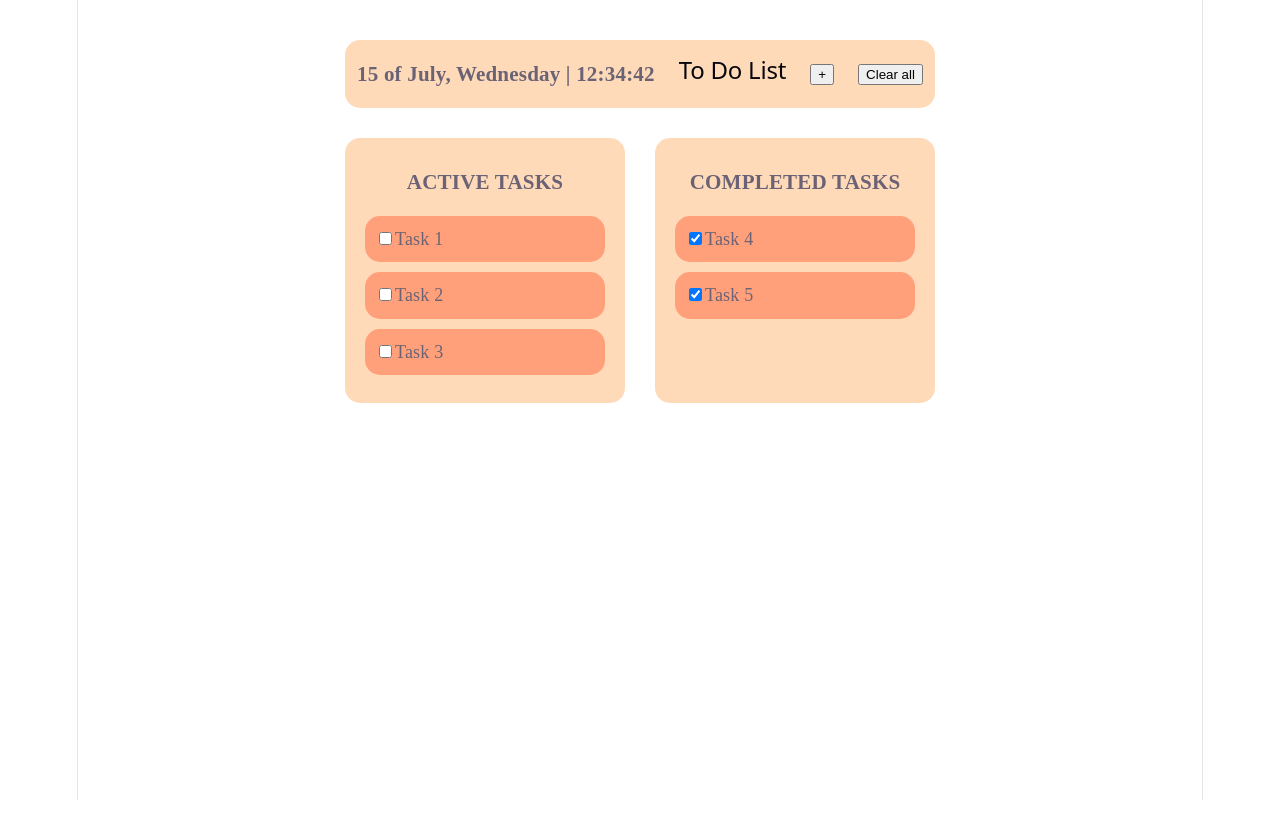
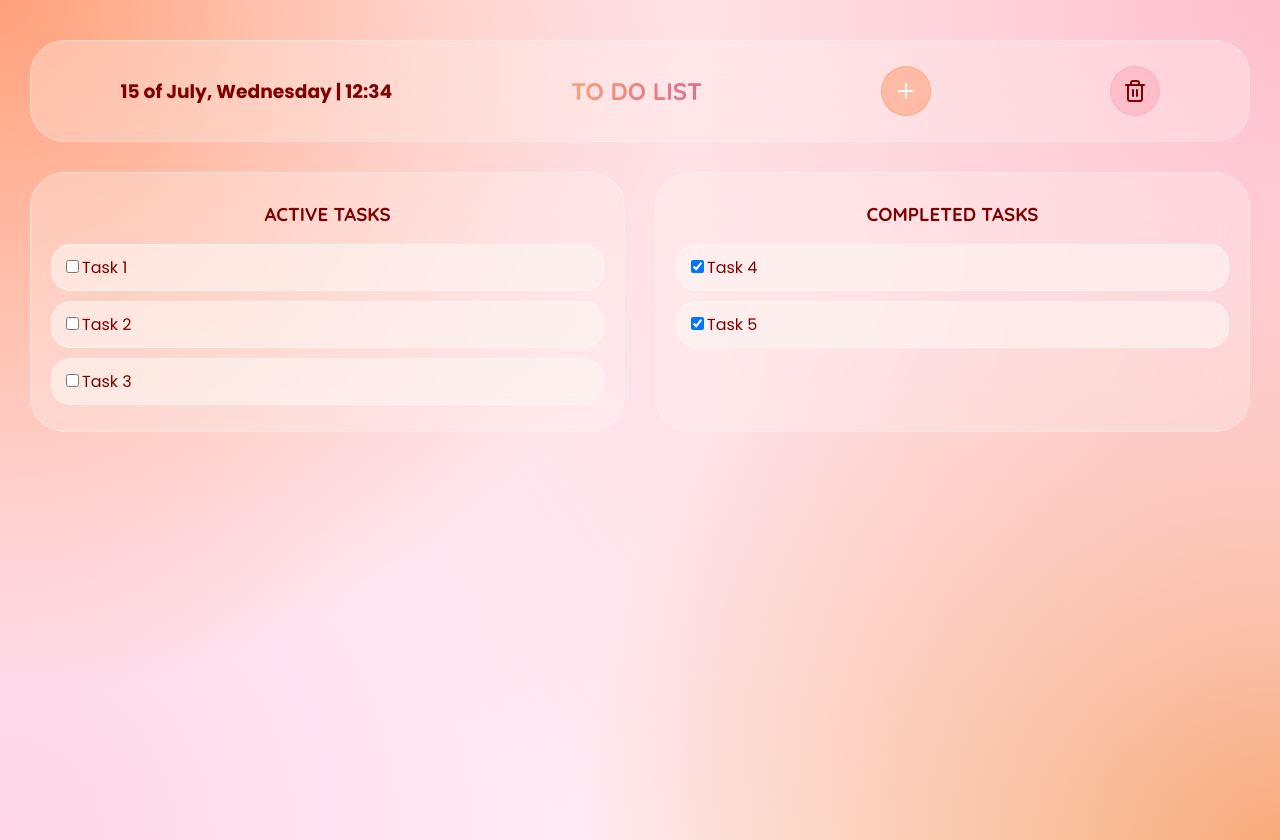
Before and after one commit to vergiene/todo-app, a React (Vite) app: page / in a window 1280 px wide. Before the commit the page ends 800 px from the top, so only its background shows below. Built offline with nearby package versions, Linux system fonts and the light colour scheme.

Commit message:
Add gradient on the background, install icons for buttons

```diff
--- a/index.html
+++ b/index.html
@@ -3,6 +3,9 @@
   <head>
     <meta charset="UTF-8" />
     <link rel="icon" type="image/svg+xml" href="/favicon.svg" />
+    <link rel="preconnect" href="https://fonts.googleapis.com">
+    <link rel="preconnect" href="https://fonts.gstatic.com" crossorigin>
+    <link href="https://fonts.googleapis.com/css2?family=Poppins:ital,wght@0,100;0,200;0,300;0,400;0,500;0,600;0,700;0,800;0,900;1,100;1,200;1,300;1,400;1,500;1,600;1,700;1,800;1,900&family=Quicksand:wght@300..700&display=swap" rel="stylesheet">
     <meta name="viewport" content="width=device-width, initial-scale=1.0" />
     <title>todo-app</title>
   </head>
--- a/package.json
+++ b/package.json
@@ -10,6 +10,7 @@
     "preview": "vite preview"
   },
   "dependencies": {
+    "lucide-react": "^1.26.0",
     "react": "^19.2.7",
     "react-dom": "^19.2.7"
   },
--- a/src/App.css
+++ b/src/App.css
@@ -1,16 +1,26 @@
 .App {
-  max-width: 2000px;
-  margin: 0 auto;
-  font-family: "Times New Roman", Times, serif;
+  font-family: Poppins, sans-serif;
+  color: maroon;
 }
 
 .header {
   display: flex;
   justify-content: space-around;
   align-items: center;
-  background: peachpuff;
-  border-radius: 15px;
+  border-radius: 35px;
   margin: 40px 30px 0 30px;
+  min-height: 100px;
+  background: rgba(253, 246, 240, 0.3);
+  backdrop-filter: blur(20px);
+  -webkit-backdrop-filter: blur(20px);
+  border: 1px solid rgba(253, 246, 240, 0.5);
+}
+
+.title {
+  background: linear-gradient(to right, lightsalmon, lightcoral, palevioletred);
+  -webkit-background-clip: text;
+  background-clip: text;
+  color: transparent;
 }
 
 .content {
@@ -21,25 +31,32 @@
 }
 
 .activeTasks, .completedTasks {
-  background: peachpuff;
-  border-radius: 15px;
+  border-radius: 35px;
   padding: 10px;
   flex: 1 1 280px;
-  min-width: 280px;
+  min-width: 250px;
   box-sizing: border-box;
+  max-height: 400px;
+  overflow-y: scroll;
+  background: rgba(253, 246, 240, 0.3);
+  backdrop-filter: blur(20px);
+  -webkit-backdrop-filter: blur(20px);
+  border: 1px solid rgba(253, 246, 240, 0.5);
 }
 
-.cardTitle, .emptyMessage {
+.cardTitle, .emptyMessage, .title {
   text-align: center;
+  font-family: Quicksand, sans-serif;
 }
 
 .taskRow {
   display: flex;
   justify-content: space-between;
   text-align: left;
-  background: lightsalmon;
+  background: rgba(253, 246, 240, 0.6);
+  border: 1px solid rgba(253, 246, 240, 0.8);
   padding: 10px;
-  border-radius: 15px;
+  border-radius: 20px;
   margin: 10px;
 }
 
@@ -60,3 +77,47 @@
 .tasksList {
   padding-inline-start: 0;
 }
+
+.clearAllButton, .addNewTaskButton {
+  height: 50px;
+  width: 50px;
+  border-radius: 50%;
+  border: none;
+  display: flex;
+  justify-content: center;
+  align-items: center;
+}
+
+.addNewTaskButton {
+  background: rgba(255, 160, 122, 0.6);
+  border: 1px solid rgba(255, 160, 122, 0.7);
+  backdrop-filter: blur(20px);
+  --webkit-backdrop-filter: blur(20px);
+  color: white;
+}
+
+.clearAllButton {
+  background: rgba(253, 170, 186, 0.6);
+  border: 1px solid rgba(253, 170, 186, 0.7);
+  backdrop-filter: blur(20px);
+  --webkit-backdrop-filter: blur(20px);
+  color: maroon;
+}
+
+.taskButton {
+  background: none;
+  border: none;
+  color: maroon;
+}
+
+.saveButton {
+  height: 25px;
+  width: 30px;
+  border-radius: 20px;
+  display: flex;
+  justify-content: center;
+  align-items: center;
+  background: none;
+  border: none;
+  color: maroon;
+}
--- a/src/App.jsx
+++ b/src/App.jsx
@@ -3,6 +3,7 @@ import useLocalStorage from './useLocalStorage.js';
 import ToDoList from "./ToDoList.jsx";
 import ToDoForm from "./ToDoForm.jsx";
 import Clock from "./Clock.jsx";
+import { Trash2 } from 'lucide-react'
 
 function App() {
   const [tasks, setTasks] = useLocalStorage('tasks', [
@@ -61,21 +62,24 @@ function App() {
     <div className="App">
       <div className="header">
         <Clock/>
-        <h2 className="title">To Do List</h2>
+        <h2 className="title">TO DO LIST</h2>
         <ToDoForm onAddTask={onAddTask}/>
-        <button className="clearAllButton" type="button" onClick={handleClearAll} disabled={!tasks.length}>Clear all
+        <button className="clearAllButton" type="button" onClick={handleClearAll} disabled={!tasks.length}><Trash2/>
         </button>
       </div>
       <div className="content">
-        <div className="activeTasks"><h3 className="cardTitle">ACTIVE TASKS</h3><ToDoList tasks={activeTasks} toggleTask={toggleTask}
-                                                                    handleDelete={handleDelete}
-                                                                    handleEditTask={handleEditTask}
-                                                                    message={activeMessage}/>
+        <div className="activeTasks"><h3 className="cardTitle">ACTIVE TASKS</h3><ToDoList tasks={activeTasks}
+                                                                                          toggleTask={toggleTask}
+                                                                                          handleDelete={handleDelete}
+                                                                                          handleEditTask={handleEditTask}
+                                                                                          message={activeMessage}/>
         </div>
-        <div className="completedTasks"><h3 className="cardTitle">COMPLETED TASKS</h3><ToDoList tasks={completedTasks} toggleTask={toggleTask}
-                                                                          handleDelete={handleDelete}
-                                                                          handleEditTask={handleEditTask}
-                                                                          message={completedMessage}/></div>
+        <div className="completedTasks"><h3 className="cardTitle">COMPLETED TASKS</h3><ToDoList tasks={completedTasks}
+                                                                                                toggleTask={toggleTask}
+                                                                                                handleDelete={handleDelete}
+                                                                                                handleEditTask={handleEditTask}
+                                                                                                message={completedMessage}/>
+        </div>
       </div>
     </div>
   )
--- a/src/Clock.jsx
+++ b/src/Clock.jsx
@@ -12,12 +12,11 @@ function Clock() {
 		const monthName = monthNames[month];
 		const hour = date.getHours().toString().padStart(2, '0');
 		const minute = date.getMinutes().toString().padStart(2, '0');
-		const second = date.getSeconds().toString().padStart(2, '0');
-		return `${day} of ${monthName}, ${dayName} | ${hour}:${minute}:${second}`;
+		return `${day} of ${monthName}, ${dayName} | ${hour}:${minute}`;
 	}
 
 	useEffect(() => {
-		const id = setInterval(() => {setDate(new Date())}, 1000);
+		const id = setInterval(() => {setDate(new Date())}, 60000);
 		return () => {
 			clearInterval(id);
 		};
--- a/src/ToDoForm.jsx
+++ b/src/ToDoForm.jsx
@@ -1,4 +1,5 @@
 import {useEffect, useRef, useState} from "react";
+import { Plus, Check } from 'lucide-react';
 
 function ToDoForm({ onAddTask }) {
 	const [newTask, setNewTask] = useState('');
@@ -35,9 +36,9 @@ function ToDoForm({ onAddTask }) {
 	return (isBoxNeeded ?
 			<>
 				<input type="text" value={newTask} ref={inputRef} onChange={handleInput} onKeyDown={handleKeyDown}/>
-				<button className="saveButton" type="button" onClick={submitTask}>Add Task</button>
+				<button className="saveButton" type="button" onClick={submitTask}><Check/></button>
 			</> :
-			<button className="addNewTaskButton" type="button" onClick={toggleBoxNeeded}>+</button>
+			<button className="addNewTaskButton" type="button" onClick={toggleBoxNeeded}><Plus /></button>
 	)
 }
 
--- a/src/ToDoItem.jsx
+++ b/src/ToDoItem.jsx
@@ -1,4 +1,5 @@
 import { useState, useEffect, useRef} from "react";
+import { Trash, Pen, Check } from 'lucide-react'
 
 function ToDoItem({ task, toggleTask, handleDelete, handleEditTask }) {
 	const [newContent, setNewContent] = useState('');
@@ -34,16 +35,16 @@ function ToDoItem({ task, toggleTask, handleDelete, handleEditTask }) {
 
 	return (isEdit ? <li>
 				<input type="text" value={newContent} ref={inputRef} onChange={handleEditInput} onKeyDown={handleKeyDownForEdit}/>
-				<button type="button" onClick={editContent}>Save</button>
+				<button className="saveButton" type="button" onClick={editContent}><Check size={15}/></button>
 			</li> :
 			<li className="taskRow">
 				<div className="taskInfo">
-				<input type="checkbox" id={task.id} checked={task.done} onChange={() => toggleTask(task.id)}/>
-				<label htmlFor={task.id}>{task.content}</label>
+					<input type="checkbox" id={task.id} checked={task.done} onChange={() => toggleTask(task.id)}/>
+					<label htmlFor={task.id}>{task.content}</label>
 				</div>
 				<div className="taskActions">
-				<button className="taskButton" type="button" onClick={() => handleDelete(task.id)}>Delete</button>
-				<button className="taskButton" type="button" onClick={toggleEdit}>Edit</button>
+					<button className="taskButton" type="button" onClick={toggleEdit}><Pen size={15}/></button>
+					<button className="taskButton" type="button" onClick={() => handleDelete(task.id)}><Trash size={15}/></button>
 				</div>
 			</li>
 	)
--- a/src/index.css
+++ b/src/index.css
@@ -1,111 +1,9 @@
-:root {
-  --text: #6b6375;
-  --text-h: #08060d;
-  --bg: #fff;
-  --border: #e5e4e7;
-  --code-bg: #f4f3ec;
-  --accent: #aa3bff;
-  --accent-bg: rgba(170, 59, 255, 0.1);
-  --accent-border: rgba(170, 59, 255, 0.5);
-  --social-bg: rgba(244, 243, 236, 0.5);
-  --shadow:
-    rgba(0, 0, 0, 0.1) 0 10px 15px -3px, rgba(0, 0, 0, 0.05) 0 4px 6px -2px;
-
-  --sans: system-ui, 'Segoe UI', Roboto, sans-serif;
-  --heading: system-ui, 'Segoe UI', Roboto, sans-serif;
-  --mono: ui-monospace, Consolas, monospace;
-
-  font: 18px/145% var(--sans);
-  letter-spacing: 0.18px;
-  color-scheme: light dark;
-  color: var(--text);
-  background: var(--bg);
-  font-synthesis: none;
-  text-rendering: optimizeLegibility;
-  -webkit-font-smoothing: antialiased;
-  -moz-osx-font-smoothing: grayscale;
-
-  @media (max-width: 1024px) {
-    font-size: 16px;
-  }
-}
-
-@media (prefers-color-scheme: dark) {
-  :root {
-    --text: #9ca3af;
-    --text-h: #f3f4f6;
-    --bg: #16171d;
-    --border: #2e303a;
-    --code-bg: #1f2028;
-    --accent: #c084fc;
-    --accent-bg: rgba(192, 132, 252, 0.15);
-    --accent-border: rgba(192, 132, 252, 0.5);
-    --social-bg: rgba(47, 48, 58, 0.5);
-    --shadow:
-      rgba(0, 0, 0, 0.4) 0 10px 15px -3px, rgba(0, 0, 0, 0.25) 0 4px 6px -2px;
-  }
-
-  #social .button-icon {
-    filter: invert(1) brightness(2);
-  }
-}
-
 body {
   margin: 0;
+  min-height: 100vh;
+  background: rgb(253, 246, 240);
+  background: radial-gradient(circle 1100px at top right, pink, transparent),
+  radial-gradient(circle 700px at top left, lightsalmon, transparent),
+  radial-gradient(circle 700px at bottom right, sandybrown, transparent),
+  radial-gradient(circle 1100px at bottom left, rgb(255, 214, 232), transparent);
 }
-
-#root {
-  width: 1126px;
-  max-width: 100%;
-  margin: 0 auto;
-  text-align: center;
-  border-inline: 1px solid var(--border);
-  min-height: 100svh;
-  display: flex;
-  flex-direction: column;
-  box-sizing: border-box;
-}
-
-h1,
-h2 {
-  font-family: var(--heading);
-  font-weight: 500;
-  color: var(--text-h);
-}
-
-h1 {
-  font-size: 56px;
-  letter-spacing: -1.68px;
-  margin: 32px 0;
-  @media (max-width: 1024px) {
-    font-size: 36px;
-    margin: 20px 0;
-  }
-}
-h2 {
-  font-size: 24px;
-  line-height: 118%;
-  letter-spacing: -0.24px;
-  margin: 0 0 8px;
-  @media (max-width: 1024px) {
-    font-size: 20px;
-  }
-}
-p {
-  margin: 0;
-}
-
-code,
-.counter {
-  font-family: var(--mono);
-  display: inline-flex;
-  border-radius: 4px;
-  color: var(--text-h);
-}
-
-code {
-  font-size: 15px;
-  line-height: 135%;
-  padding: 4px 8px;
-  background: var(--code-bg);
-}
```
Also changed, not shown: 1 other file (tests, documents, lock files or other folders).
